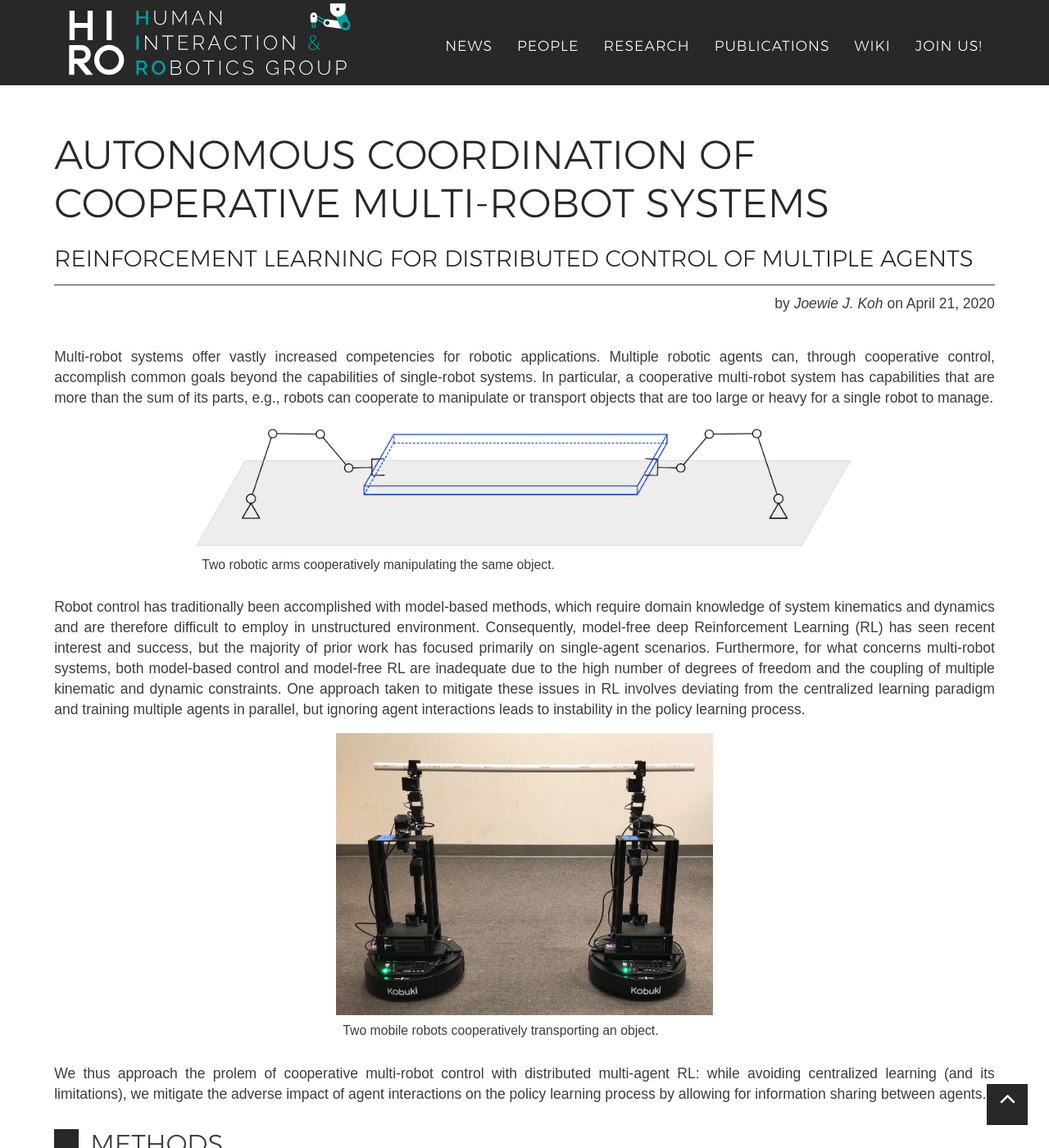
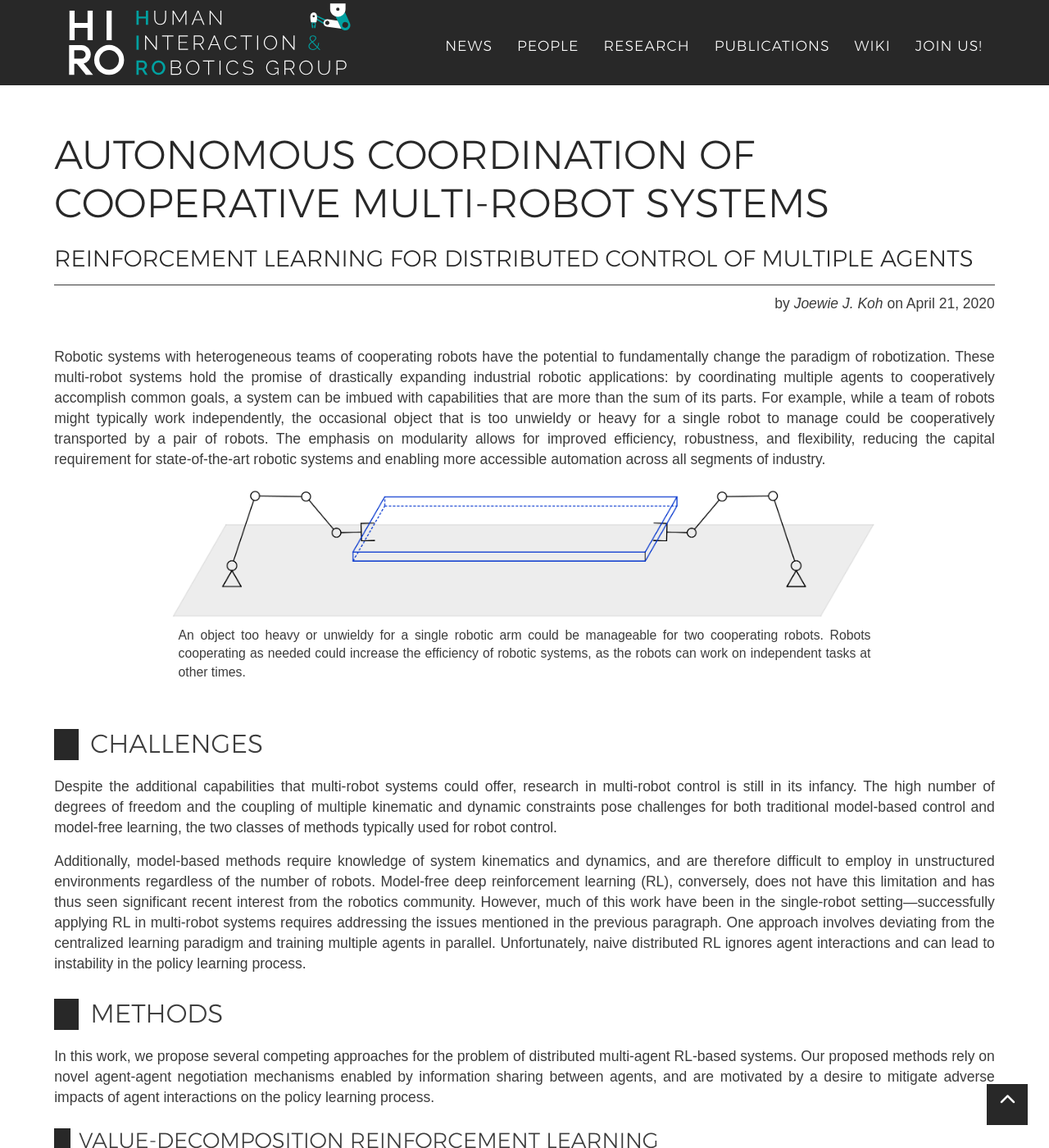
Before and after one commit to HIRO-group/HIRO-group.github.io, a Jekyll site: the page built from _posts/research/2020-04-21-cooperative_multirobot_systems.md, in a window 1280 px wide and 1400 px high. Shown: the whole window at 82% size. Built offline with Jekyll 4.4.1, drawn with Linux system fonts in a browser that asks for light colours; nearby versions of some CDN libraries; some web fonts are replaced; some of the changed text lies outside the part shown.

Commit message:
Revise MARL article and incorporate Alessandro's feedback

```diff
--- a/_posts/research/2020-04-21-cooperative_multirobot_systems.md
+++ b/_posts/research/2020-04-21-cooperative_multirobot_systems.md
@@ -1,54 +1,79 @@
 ---
 title: Autonomous Coordination of Cooperative Multi-Robot Systems
-description: Reinforcement Learning for Distributed Control of multiple agents
+description: Reinforcement Learning for Distributed Control of Multiple Agents
 author: Joewie J. Koh
 permalink: research/cooperative_multirobot_systems.html
 image:
     feature: research/multirobot/cooperative_manipulation.png
-    size: 70%
+    size: 75%
 excerpt_separator: <!-- More -->
 ---
 
-Multi-robot systems offer vastly increased competencies for robotic applications. Multiple robotic agents can, through cooperative control, accomplish common goals beyond the capabilities of single-robot systems. In particular, a cooperative multi-robot system has capabilities that are more than the sum of its parts, e.g., robots can cooperate to manipulate or transport objects that are too large or heavy for a single robot to manage.
+Robotic systems with heterogeneous teams of cooperating robots have the potential to fundamentally change the paradigm of robotization.
+These multi-robot systems hold the promise of drastically expanding industrial robotic applications: by coordinating multiple agents to cooperatively accomplish common goals, a system can be imbued with capabilities that are more than the sum of its parts.
+For example, while a team of robots might typically work independently, the occasional object that is too unwieldy or heavy for a single robot to manage could be cooperatively transported by a pair of robots.
+The emphasis on modularity allows for improved efficiency, robustness, and flexibility, reducing the capital requirement for state-of-the-art robotic systems and enabling more accessible automation across all segments of industry.
 
 <!-- More -->
 
-{% include image.html url="research/multirobot/cooperative_manipulation.png" max-width="70%" description="Two robotic arms cooperatively manipulating the same object." %}
+{% include image.html url="research/multirobot/cooperative_manipulation.png" max-width="75%" description="An object too heavy or unwieldy for a single robotic arm could be manageable for two cooperating robots. Robots cooperating as needed could increase the efficiency of robotic systems, as the robots can work on independent tasks at other times." %}
 
-Robot control has traditionally been accomplished with model-based methods, which require domain knowledge of system kinematics and dynamics and are therefore difficult to employ in unstructured environment.
-Consequently, model-free deep Reinforcement Learning (RL) has seen recent interest and success, but the majority of prior work has focused primarily on single-agent scenarios.
-Furthermore, for what concerns multi-robot systems, both model-based control and model-free RL are inadequate due to the high number of degrees of freedom and the coupling of multiple kinematic and dynamic constraints.
-One approach taken to mitigate these issues in RL involves deviating from the centralized learning paradigm and training multiple agents in parallel, but ignoring agent interactions leads to instability in the policy learning process.
+# Challenges
 
-{% include image.html url="research/multirobot/cooperative_transport.jpg" max-width="40%" description="Two mobile robots cooperatively transporting an object." %}
+Despite the additional capabilities that multi-robot systems could offer, research in multi-robot control is still in its infancy.
+The high number of degrees of freedom and the coupling of multiple kinematic and dynamic constraints pose challenges for both traditional model-based control and model-free learning, the two classes of methods typically used for robot control.
 
-We thus approach the prolem of cooperative multi-robot control with distributed multi-agent RL: while avoiding centralized learning (and its limitations), we mitigate the adverse impact of agent interactions on the policy learning process by allowing for information sharing between agents.
+Additionally, model-based methods require knowledge of system kinematics and dynamics, and are therefore difficult to employ in unstructured environments regardless of the number of robots.
+Model-free deep reinforcement learning (RL), conversely, does not have this limitation and has thus seen significant recent interest from the robotics community.
+However, much of this work have been in the single-robot setting—successfully applying RL in multi-robot systems requires addressing the issues mentioned in the previous paragraph. One approach involves deviating from the centralized learning paradigm and training multiple agents in parallel. Unfortunately, naive distributed RL ignores agent interactions and can lead to instability in the policy learning process.
 
 # Methods
 
-In this work, we propose several competing approaches to the problem of distributed multi-agent RL-based systems.
+In this work, we propose several competing approaches for the problem of distributed multi-agent RL-based systems.
+Our proposed methods rely on novel agent-agent negotiation mechanisms enabled by information sharing between agents, and are motivated by a desire to mitigate adverse impacts of agent interactions on the policy learning process.
 
 ## Value-Decomposition Reinforcement Learning
 
-First, one should have a well-defined global system objective that can be expressed as a system-wide reward function. It is useful to think of this as the reward function appropriate for centralized RL to succeed at the task (ignoring issues of scalability). Moreover, this reward function should capture both the final objective (e.g., target position to which an object should be transported) and task considerations (e.g., not dropping the object during transportation). In the context of cooperative tasks, the task considerations often encode the agent-agent interactions in the system (e.g., the two robots need to always be a fixed distance apart).
+We start with a well-defined global system objective that can be expressed as a system-wide reward function.
+It is useful to think of this as the reward function appropriate for centralized RL to succeed at the task (ignoring issues of scalability).
+Moreover, this reward function should capture both the final objective (e.g., target position to which an object should be transported) and task considerations (e.g., not dropping the object during transportation).
+In the context of cooperative tasks, the task considerations often encode the agent-agent interactions in the system (e.g., the two robots need to always be a fixed distance apart).
 
-With this system objective, we can assign responsibilities to the different agents via their individual reward functions. This is done by decomposing the system-wide reward function into its constituent terms, and distributing these terms to the individual reward functions. This method of forumlating individual reward functions assures that each agent's reward function is well-aligned with the system objective, and establishes a good distributed approximator of centralized RL.
+With this system objective, we can assign responsibilities to the different agents via their individual reward functions.
+This is done by decomposing the system-wide reward function into its constituent terms, and distributing these terms to the individual reward functions.
+This method of forumlating individual reward functions assures that each agent's reward function is well-aligned with the system objective, and establishes a good distributed approximator of centralized RL.
 
-Furthermore, we also show in our work that following this scheme for distributed RL results in the distributed optimal policies being the optimal solution due to the global Q-value being the linear combination of individual Q-values. In other words, because we obtain improved global Q-values from better estimates of individual Q-values, we can estimate the global policy through distributed policies. Accordingly, we term this method _value-decomposition RL_ (VD-RL).
+Furthermore, we also show in our work that following this scheme for distributed RL results in the distributed optimal policies being the optimal solution due to the global Q-value being the linear combination of individual Q-values.
+In other words, because we obtain improved global Q-values from better estimates of individual Q-values, we can estimate the global policy through distributed policies.
+Accordingly, we term this method _value-decomposition RL_ (VD-RL).
 
 ## Game-Theoretic Reinforcement Learning
 
-It is also possible to model the cooperation problem from a game-theoretic perspective: using the Nash equilibrium as the solution concept for the desired outcome from the multi-agent interaction. The key insight here is that no agent has incentive to change its policy at the Nash equilibrium if the other agent follows the equilibrium policy.
+It is also possible to model the cooperation problem from a game-theoretic perspective: using the Nash equilibrium as the solution concept for the desired outcome from the multi-agent interaction.
+The key insight here is that no agent has incentive to change its policy at the Nash equilibrium if the other agent follows the equilibrium policy.
 
-Specifically, we approach the task with a general-sum Markov game formalism, and decompose the game into a sequence of stages. Notably, the Nash equilibrium of the bimatrix game at each stage is also part of the Nash equilibrium of the Markov game. Through taking equilibrium-guided actions at each stage, the agents update their policies with a deep RL framework. We claim that _game-theoretic RL_ (GT-RL) accounts for the non-stationary nature of multi-agent systems because convergence to the Nash equilibrium guarantees stability of the learned policies.
+Specifically, we approach the task with a general-sum Markov game formalism, and decompose the game into a sequence of stages.
+Notably, the Nash equilibrium of the bimatrix game at each stage is also part of the Nash equilibrium of the Markov game.
+Through taking equilibrium-guided actions at each stage, the agents update their policies with a deep RL framework.
+We claim that _game-theoretic RL_ (GT-RL) accounts for the non-stationary nature of multi-agent systems because convergence to the Nash equilibrium guarantees stability of the learned policies.
 
 ## Stackelberg Learning in Cooperative Control
 
-With the above methods, we considered a setting where the agents share the common observed state. This is not always feasible or realistic: agents might have asymmetric capabilities and be differentially limited by various constraints, whether perceptual, communicative, locomotive, or computational. Besides introducing different observation scopes between agents, this asymmetry might also manifest as agent-wise private preferences.
+With the above methods, we considered a setting where the agents share the common observed state.
+This is not always feasible or realistic: agents might have asymmetric capabilities and be differentially limited by various constraints, whether perceptual, communicative, locomotive, or computational.
+Besides introducing different observation scopes between agents, this asymmetry might also manifest as agent-wise private preferences.
 
-To address these issues, we introduce a framework that accounts for the relationship between perception asymmetry and agent utility. Critically, at least one agent in the system needs to be aware of agent interactions. Since deriving the interaction dynamics requires an agent to observe the complete state, we require the agent with complete state perception to be responsible for obeying constraints of the common goal, i.e. its utility is dependent on both agents' decisions. A vital advantage of this framework is that there is less emphasis on the capabilities of individual agents; in robotic applications, this might mean that we need only equip a single agent with the full suite of sensors typically required for the task.
+{% include image.html url="research/multirobot/cooperative_transport.jpg" max-width="50%" description="Two mobile robots cooperatively transporting an object. The robots could have different perceptual capabilities, resulting in observation asymmetry. We can also imagine other forms of heterogeneity; for example, two different models of robots could have different turning radii, resulting in locomotive asymmetry." %}
 
-We model the asymmetric cooperation problem as a partially observable stochastic game (POSG) that can be decomposed into a sequence of Stackelberg bimatrix games. Similarly to GT-RL, the agents take actions at each step based on the Stackelberg equilibrium, and the sequence of Stackelberg equilibria approximates the equilibrium of the POSG. With the game-theoretic negotiation mechanism, our method implicitly accounts for the agents' private preferences in the decision-making process. Furthermore, should the private preferences change, the implicit treatment allows for much quicker adaptation compared to the centralized learning paradigm, by virtue of the drastically reduced dimensionality of the Q-value space.
+To address these issues, we introduce a framework that accounts for the relationship between perception asymmetry and agent utility.
+Critically, at least one agent in the system needs to be aware of agent interactions.
+Since deriving the interaction dynamics requires an agent to observe the complete state, we require the agent with complete state perception to be responsible for obeying constraints of the common goal, i.e. its utility is dependent on both agents' decisions.
+A vital advantage of this framework is that there is less emphasis on the capabilities of individual agents; in robotic applications, this might mean that we need only equip a single agent with the full suite of sensors typically required for the task.
+
+We model the asymmetric cooperation problem as a partially observable stochastic game (POSG) that can be decomposed into a sequence of Stackelberg bimatrix games.
+Similarly to GT-RL, the agents take actions at each step based on the Stackelberg equilibrium, and the sequence of Stackelberg equilibria approximates the equilibrium of the POSG.
+With the game-theoretic negotiation mechanism, our method implicitly accounts for the agents' private preferences in the decision-making process.
+Furthermore, should the private preferences change, the implicit treatment allows for much quicker adaptation compared to the centralized learning paradigm, by virtue of the drastically reduced dimensionality of the Q-value space.
 
 # Future Work
 
```
